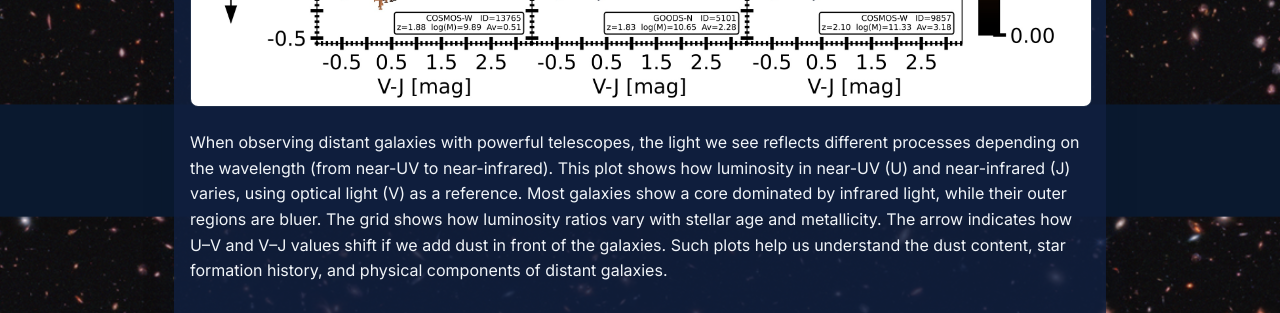
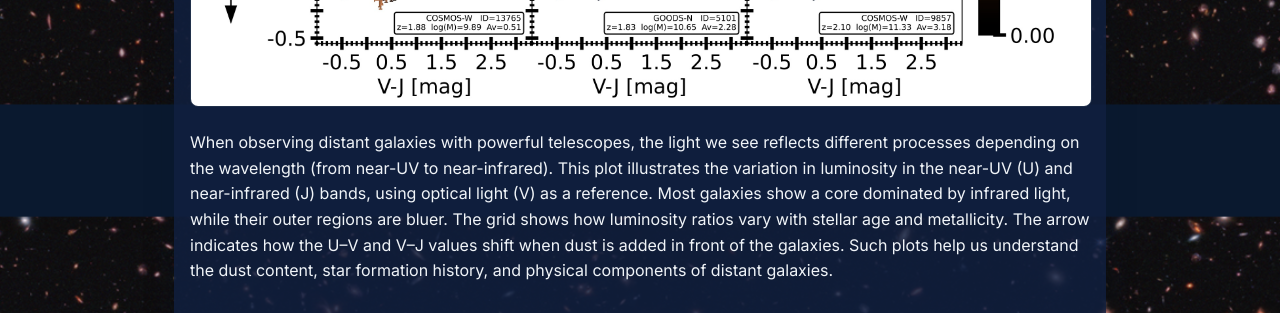
Before and after one commit to MarcoMartorano/MyPortfolio, a plain HTML site: page index.html in a window 1280 px wide. Shown: the part 1440-1753 px from the top of the page. Drawn offline with Linux system fonts and the light colour scheme.

Commit message:
Update index.html

```diff
--- a/index.html
+++ b/index.html
@@ -275,8 +275,8 @@
         <img src="profile.jpg" alt="Profile photo">
         <p
           data-en="I am a researcher in astronomy at Ghent University (BE) with a strong passion for data analysis. During my PhD, I worked with large datasets mainly based on Hubble Space Telescope and James Webb Space Telescope observations. Using typical Python libraries (Numpy, Pandas, Matplotlib, Seaborn, Scikit-learn, etc.), I created optimized codes to extract and investigate trends among the thousands of variables in these datasets. In particular, I used statistical analysis to understand the structural and morphological features of galaxies and their evolution over time. This portfolio presents some significant results (and those I am most proud of) from my work."
-          data-it="Sono un ricercatore in astronomia all'Università di Gent (BE) con una forte passione per l'analisi dei dati. Durante il mio dottorato, ho lavorato con grandi dataset basati principalmente sulle osservazioni dell' Hubble Space Telescope e del James Webb Space Telescope. Utilizzando le più tipiche librerie python (Numpy, Pandas, Matplotlib, Seaborn, Scikit-learn, etc) ho creato dei codici ottimizzati per estrarre ed investigare trend tra le migliaia di variabili contenute in questi dataset. In particolare durante il mio lavoro di ricerca ho utilizzato l'analisi statistica per comprendere le caratteristiche strutturali e morfologiche delle galassie e la loro evoluzione nel tempo. Questo portfolio presenta alcuni risultati significativi (e di cui vado più orgoglioso) del mio lavoro."
-        >I am a researcher in astronomy at Ghent University (BE) with a strong passion for data analysis. During my PhD, I worked with large datasets mainly based on Hubble Space Telescope and James Webb Space Telescope observations. Using typical Python libraries (Numpy, Pandas, Matplotlib, Seaborn, Scikit-learn, etc.), I created optimized codes to extract and investigate trends among the thousands of variables in these datasets. In particular, I used statistical analysis to understand the structural and morphological features of galaxies and their evolution over time. This portfolio presents some significant results (and those I am most proud of) from my work.</p>
+          data-it="Sono un ricercatore in astronomia all'Università di Gent (BE) con una forte passione per l'analisi dei dati. Durante il mio dottorato, ho lavorato con grandi dataset basati principalmente sulle osservazioni dell' Hubble Space Telescope (HST) e del James Webb Space Telescope (JWST). Utilizzando le più tipiche librerie python (Numpy, Pandas, Matplotlib, Seaborn, Scikit-learn, etc) ho creato dei codici ottimizzati per estrarre ed investigare trend tra le migliaia di variabili contenute in questi dataset. In particolare durante il mio lavoro di ricerca ho utilizzato l'analisi statistica per comprendere le caratteristiche strutturali e morfologiche delle galassie e la loro evoluzione nel tempo. Questo portfolio presenta alcuni risultati significativi (e di cui vado più orgoglioso) del mio lavoro."
+        >I am a researcher in astronomy at Ghent University (BE) with a strong passion for data analysis. During my PhD, I worked with large datasets mainly based on Hubble Space Telescope (HST) and James Webb Space Telescope (JWST) observations. Using typical Python libraries (Numpy, Pandas, Matplotlib, Seaborn, Scikit-learn, etc.), I created optimized codes to extract and investigate trends among the thousands of variables in these datasets. In detail, I used statistical analysis to understand the structural and morphological features of galaxies and their evolution over time. This portfolio presents some significant results (and those I am most proud of) from my work.</p>
       </div>
     </section>
 
@@ -315,9 +315,9 @@
       <div class="paper">
         <h3 data-en="Color gradients in the UVJ plane" data-it="I gradienti di colore nel piano UVJ">Color gradients in the UVJ plane</h3>
         <img src="Gradients_NiceGals_Compact_comparisonV6Andrea_grid.jpg" alt="UVJ gradients plot">
-        <p data-en="When observing distant galaxies with powerful telescopes, the light we see reflects different processes depending on the wavelength (from near-UV to near-infrared). This plot shows how luminosity in near-UV (U) and near-infrared (J) varies, using optical light (V) as a reference. Most galaxies show a core dominated by infrared light, while their outer regions are bluer. The grid shows how luminosity ratios vary with stellar age and metallicity. The arrow indicates how U–V and V–J values shift if we add dust in front of the galaxies. Such plots help us understand the dust content, star formation history, and physical components of distant galaxies."
-           data-it="Quando osserviamo galassie lontane con i più potenti telescopi, la luce che osserviamo riflette proccessi differenti a seconda della lunghezza d'onda investigata (in questo caso, dal vicino UV all vicino infrarosso). In questo grafico mostro come varia la luminosità nel vicino UV (U) e nel vicino infrarosso (J) usando come riferimento la luce ottica (V). La maggior parte di queste galassie mostra un core dominato dalla luce infrarossa mentre le parti esterne sono tendenzialmente più blu. La griglia mostra come il rapporto di luminosità dovrebbe variare in funzione dell'età delle stelle nella galassie e dell'abbondanza di elementi che non siano idrogeno o elio (es: ossigeno, carbonio, magnesio, neon, ferro etc.). La freccia indica come il i valori di U-V e V-J dovrebbero variare se ponessimo davanti alle galassie uno strato di 'polvere' (molecole complesse che assorbono la luce emessa nell'UV-ottico e la riemettono nel lontano infrarosso). Da grafici come questo è possible capire come varia la presenza di polvere nelle galassie in funzione della loro massa e della loro distanza, interpretare la loro storia di formazione stellare e capire quali sono le loro componenti odierne."
-        >When observing distant galaxies with powerful telescopes, the light we see reflects different processes depending on the wavelength (from near-UV to near-infrared). This plot shows how luminosity in near-UV (U) and near-infrared (J) varies, using optical light (V) as a reference. Most galaxies show a core dominated by infrared light, while their outer regions are bluer. The grid shows how luminosity ratios vary with stellar age and metallicity. The arrow indicates how U–V and V–J values shift if we add dust in front of the galaxies. Such plots help us understand the dust content, star formation history, and physical components of distant galaxies.</p>
+        <p data-en="When observing distant galaxies with powerful telescopes, the light we see reflects different processes depending on the wavelength (from near-UV to near-infrared). This plot illustrates the variation in luminosity in the near-UV (U) and near-infrared (J) bands, using optical light (V) as a reference. Most galaxies show a core dominated by infrared light, while their outer regions are bluer. The grid shows how luminosity ratios vary with stellar age and metallicity. The arrow indicates how the U–V and V–J values shift when dust is added in front of the galaxies. Such plots help us understand the dust content, star formation history, and physical components of distant galaxies."
+           data-it="Quando osserviamo galassie lontane con i più potenti telescopi, la luce che osserviamo riflette proccessi differenti a seconda della lunghezza d'onda investigata (in questo caso, dal vicino UV all vicino infrarosso). In questo grafico mostro come varia la luminosità nel vicino UV (U) e nel vicino infrarosso (J) usando come riferimento la luce ottica (V). La maggior parte di queste galassie mostra un core dominato dalla luce infrarossa mentre le parti esterne sono tendenzialmente più blu. La griglia mostra come il rapporto di luminosità dovrebbe variare in funzione dell'età delle stelle nella galassie e dell'abbondanza di elementi che non siano idrogeno o elio (es: ossigeno, carbonio, magnesio, neon, ferro etc.). La freccia indica come i valori di U-V e V-J dovrebbero variare se ponessimo davanti alle galassie uno strato di 'polvere' (molecole complesse che assorbono la luce emessa nell'UV-ottico e la riemettono nel lontano infrarosso). Da grafici come questo è possible capire come varia la presenza di polvere nelle galassie in funzione della loro massa e della loro distanza, interpretare la loro storia di formazione stellare e capire quali sono le loro componenti odierne."
+        >When observing distant galaxies with powerful telescopes, the light we see reflects different processes depending on the wavelength (from near-UV to near-infrared). This plot illustrates the variation in luminosity in the near-UV (U) and near-infrared (J) bands, using optical light (V) as a reference. Most galaxies show a core dominated by infrared light, while their outer regions are bluer. The grid shows how luminosity ratios vary with stellar age and metallicity. The arrow indicates how the U–V and V–J values shift when dust is added in front of the galaxies. Such plots help us understand the dust content, star formation history, and physical components of distant galaxies.</p>
       </div>
       <div class="paper">
         <h3 data-en="The mass–size relation of galaxies in the infrared" data-it="La relazione tra massa e dimensione delle galassie nell'Infrarosso">The mass–size relation of galaxies in the infrared</h3>
```
